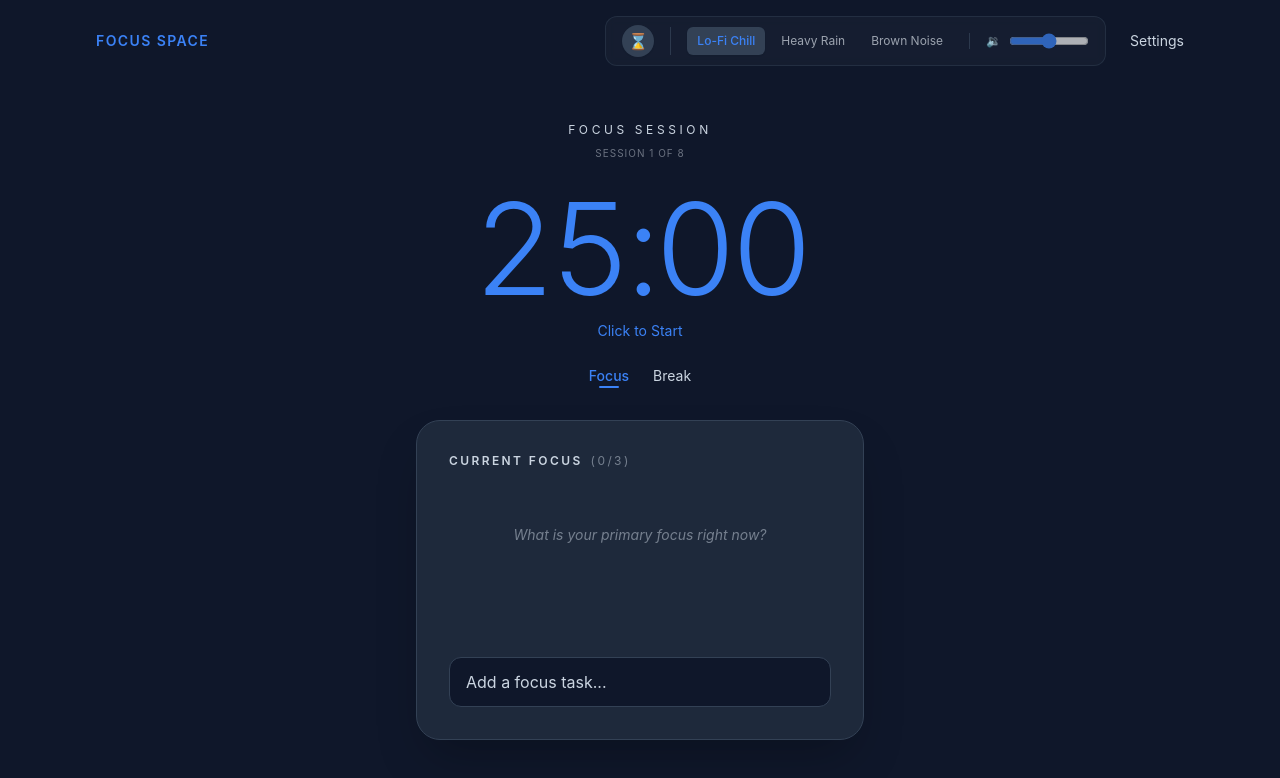
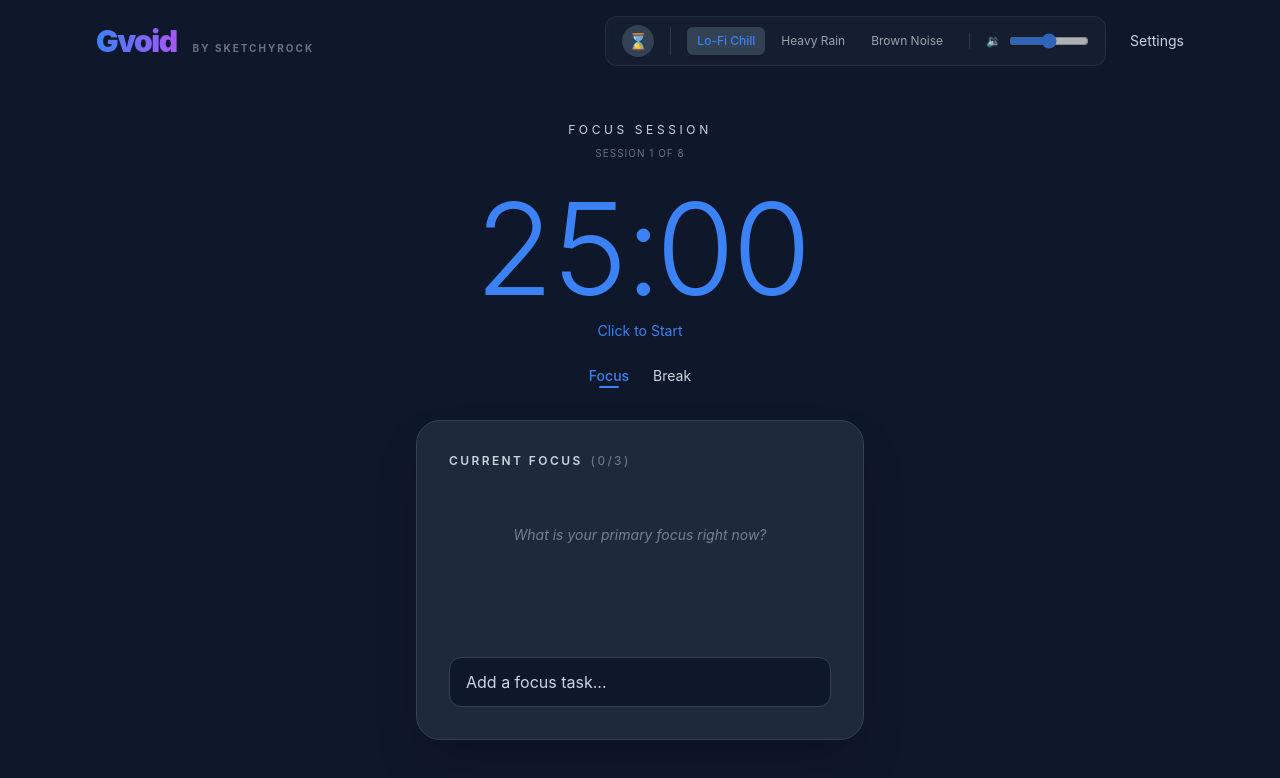
Before and after one commit to SketchyRock/Gvoid, a React (Vite) app: page / in a window 1280 px wide. Shown: the top 778 px of the page. Built offline with nearby package versions, Linux system fonts and the light colour scheme.

Commit message:
feat: rename to Gvoid and enhance header with interactive branding

```diff
--- a/src/App.jsx
+++ b/src/App.jsx
@@ -15,7 +15,20 @@ export default function App() {
 
         {/* Top Header Controls */}
         <header className="flex items-center justify-between w-full max-w-6xl mx-auto px-8 py-4 animate-fade-in shrink-0">
-          <div className="text-blue-soft font-semibold tracking-widest text-sm uppercase transition-transform hover:scale-105 cursor-default">Focus Space</div>
+          <div className="flex items-baseline gap-4 group/brand">
+            <h1 className="text-3xl font-black tracking-tighter cursor-default bg-gradient-to-r from-blue-soft to-purple-soft bg-clip-text text-transparent transition-all duration-500 group-hover/brand:to-blue-soft group-hover/brand:from-purple-soft group-hover/brand:scale-105 group-hover/brand:drop-shadow-[0_0_15px_rgba(168,85,247,0.5)]">
+              Gvoid
+            </h1>
+            <a
+              href="https://github.com/SketchyRock"
+              target="_blank"
+              rel="noopener noreferrer"
+              className="relative text-[10px] font-bold text-gray-500 hover:text-purple-soft transition-all tracking-[0.2em] uppercase group/link"
+            >
+              by SketchyRock
+              <span className="absolute -bottom-1 left-0 w-0 h-[1px] bg-purple-soft transition-all duration-300 group-hover/link:w-full"></span>
+            </a>
+          </div>
           <div className="flex gap-6 items-center">
             <AmbientSound />
             <button
--- a/tailwind.config.js
+++ b/tailwind.config.js
@@ -20,6 +20,12 @@ export default {
           soft: '#3b82f6', // Primary accent - blue 500
           glow: '#2563eb', // Hover accent - blue 600
           muted: '#1e3a8a' // Background for active states - blue 900
+        },
+        // Purples for the new Gvoid theme
+        purple: {
+          soft: '#a855f7', // purple 500
+          glow: '#9333ea', // purple 600
+          muted: '#581c87' // purple 900
         }
       },
       fontFamily: {
```
Also changed, not shown: 1 other file (tests, documents, lock files or other folders).
